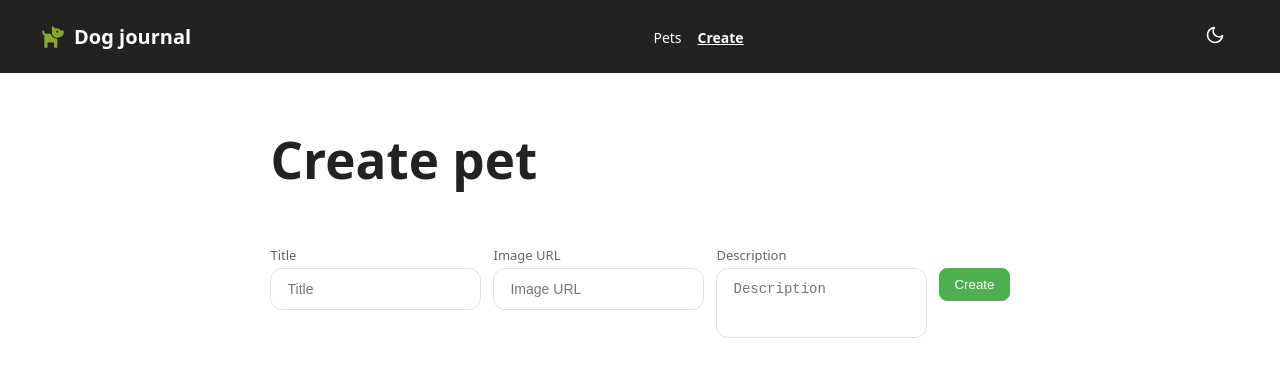
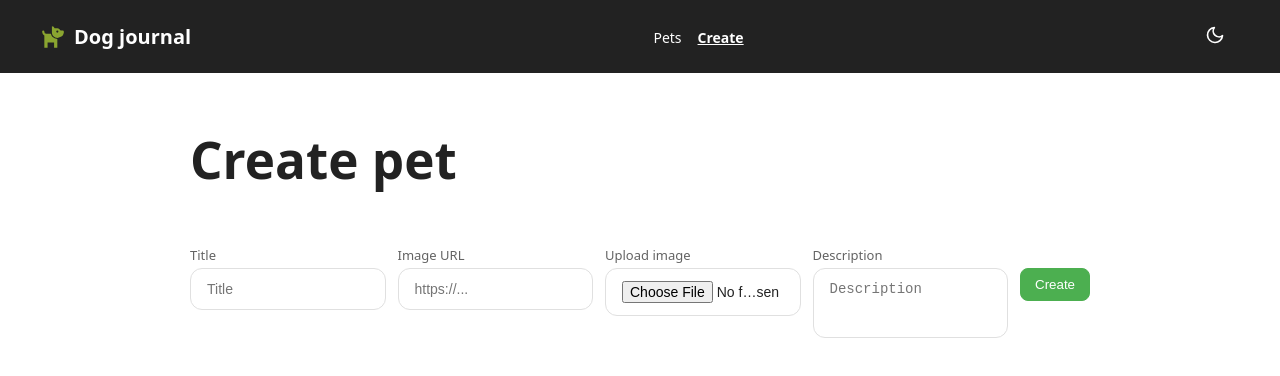
Before and after one commit to Alexandr-Dudarin/typescript-spa, a React (Vite) app in the folder products-spa/: page /typescript-spa/create-pet in a window 1280 px wide. Shown: the top 376 px of the page. Built offline with nearby package versions, Linux system fonts and the light colour scheme.

Commit message:
support image upload from device
- convert file to base64
- show preview
- validate file size
- allow removing selected image
- reset file input value
- keep URL upload as alternative

```diff
--- a/products-spa/src/components/PetCard.tsx
+++ b/products-spa/src/components/PetCard.tsx
@@ -21,7 +21,10 @@ const PetCard = ({ pet }: Props) => {
     >
       <img src={pet.image}
         alt={pet.title}
-        className="pet-card__image" />
+        className="pet-card__image"
+        onError={(e) => {
+          e.currentTarget.src = '/placeholder.png';
+        }} />
 
       <div className="pet-card__content">
         <h3>{pet.title}</h3>
--- a/products-spa/src/pages/CreatePetPage.css
+++ b/products-spa/src/pages/CreatePetPage.css
@@ -56,3 +56,10 @@
         width: 100%;
     }
 }
+
+.image-preview {
+  width: 200px;
+  border-radius: 12px;
+  margin-top: 12px;
+  object-fit: cover;
+}
--- a/products-spa/src/pages/CreatePetPage.tsx
+++ b/products-spa/src/pages/CreatePetPage.tsx
@@ -1,5 +1,5 @@
 import { useForm } from 'react-hook-form';
-import { useRef } from 'react';
+import { useRef, useState } from 'react';
 import { useDispatch } from 'react-redux';
 import { addPet } from '../features/pets/petsSlice';
 import { useNavigate } from 'react-router-dom';
@@ -17,12 +17,20 @@ const CreatePetPage = () => {
   const {
     register,
     handleSubmit,
+    setValue,
     formState: { errors },
   } = useForm<FormData>();
+
   const dispatch = useDispatch<AppDispatch>();
   const navigate = useNavigate();
 
   const textareaRef = useRef<HTMLTextAreaElement | null>(null);
+  const fileInputRef = useRef<HTMLInputElement | null>(null);
+
+
+  const [imageBase64, setImageBase64] = useState<string>('');
+  const [preview, setPreview] = useState<string>('');
+  const [fileError, setFileError] = useState<string | null>(null);
 
   const autoGrow = () => {
     const el = textareaRef.current;
@@ -32,14 +40,44 @@ const CreatePetPage = () => {
     el.style.height = el.scrollHeight + 'px';
   };
 
+  const MAX_SIZE = 3 * 1024 * 1024;
+
+  const handleFile = (e: React.ChangeEvent<HTMLInputElement>) => {
+    const file = e.target.files?.[0];
+    if (!file) return;
+
+    if (file.size > MAX_SIZE) {
+      setFileError('File must be less than 3MB');
+      return;
+    }
+
+    setFileError(null);
+
+    const reader = new FileReader();
+
+    reader.onloadend = () => {
+      const base64 = reader.result as string;
+      setImageBase64(base64);
+      setPreview(base64);
+      setValue('image', '');
+    };
+
+    reader.readAsDataURL(file);
+  };
+
   const onSubmit = (data: FormData) => {
+    const finalImage = imageBase64 || data.image;
+
     dispatch(
       addPet({
         id: Date.now().toString(),
         liked: false,
-        ...data,
+        title: data.title,
+        description: data.description,
+        image: finalImage,
       })
     );
+
     navigate('/pets');
   };
 
@@ -56,32 +94,62 @@ const CreatePetPage = () => {
             placeholder="Title"
             {...register('title', {
               required: 'Title is required',
-              pattern: {
-                value: /^[^@!?%$]+$/,
-                message: 'Title contains forbidden characters',
-              },
               minLength: {
                 value: 3,
                 message: 'Title must be at least 3 characters',
               },
             })}
           />
-          {errors.title && (
-            <p className="form-error">{errors.title.message}</p>
-          )}
+          {errors.title && <p className="form-error">{errors.title.message}</p>}
         </div>
 
         <div className="form-field">
           <label htmlFor="image">Image URL</label>
           <input
             id="image"
-            placeholder="Image URL"
-            {...register('image', { required: 'Image is required' })}
+            placeholder="https://..."
+            {...register('image', {
+              validate: value =>
+                imageBase64 || value ? true : 'Image is required',
+            })}
           />
-          {errors.image && (
-            <p className="form-error">{errors.image.message}</p>
-          )}
+          {errors.image && <p className="form-error">{errors.image.message}</p>}
         </div>
+
+        <div className="form-field">
+          <label htmlFor="file">Upload image</label>
+          <input
+            ref={fileInputRef}
+            id="file"
+            type="file"
+            accept="image/*"
+            onChange={handleFile}
+          />
+          {fileError && <p className="form-error">{fileError}</p>}
+        </div>
+
+        {preview && (
+          <div className="form-field">
+            <p>Preview:</p>
+
+            <img src={preview} className="image-preview" />
+
+            <Button
+              type="button"
+              variant="ghost"
+              onClick={() => {
+                setPreview('');
+                setImageBase64('');
+                if (fileInputRef.current) {
+                  fileInputRef.current.value = '';
+                }
+              }}
+            >
+              Remove image
+            </Button>
+          </div>
+        )}
+
 
         <div className="form-field">
           <label htmlFor="description">Description</label>
@@ -91,13 +159,12 @@ const CreatePetPage = () => {
             {...register('description', {
               required: 'Description is required',
             })}
-            ref={(e) => {
+            ref={e => {
               register('description').ref(e);
               textareaRef.current = e;
             }}
             onInput={autoGrow}
           />
-
           {errors.description && (
             <p className="form-error">{errors.description.message}</p>
           )}
@@ -110,7 +177,6 @@ const CreatePetPage = () => {
       </div>
     </form>
   );
-
 };
 
 export default CreatePetPage;
```
Also changed, not shown: products-spa/public/placeholder.png (added).
